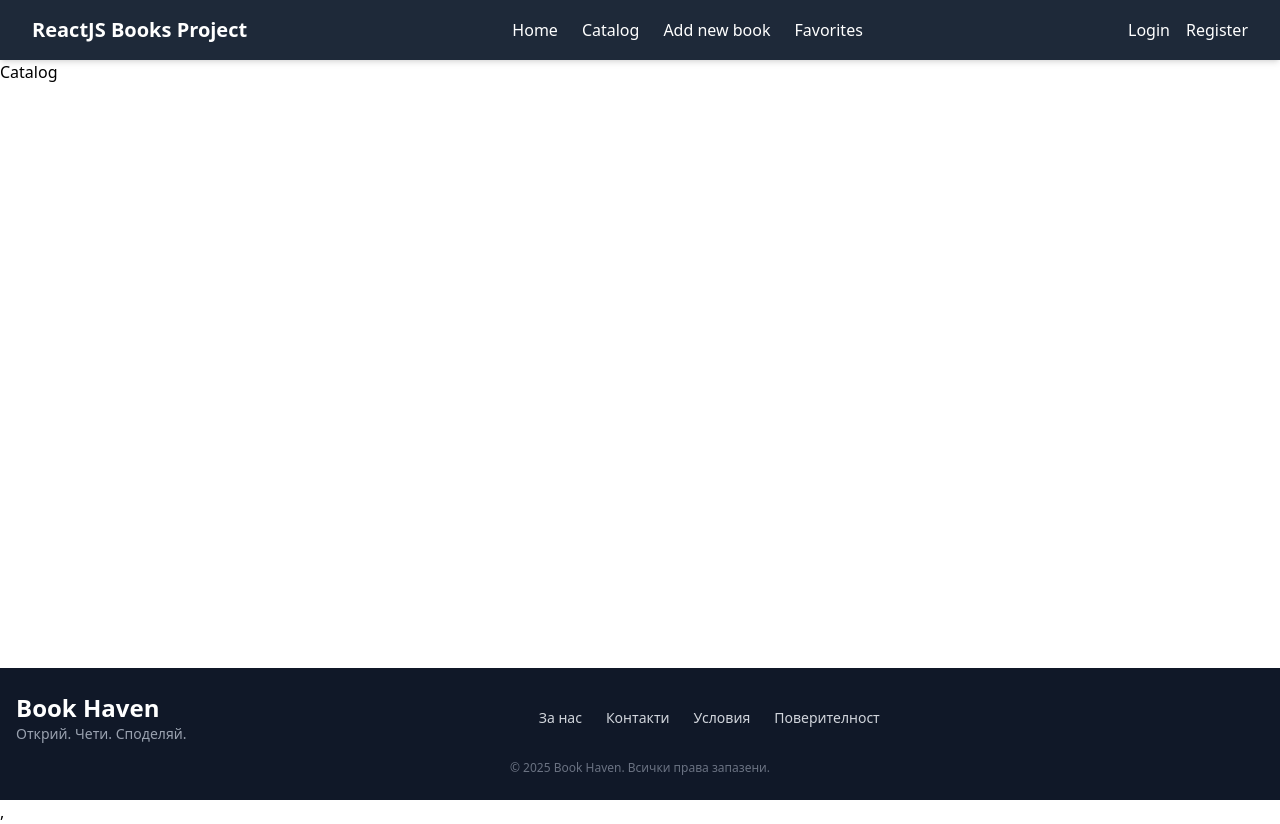
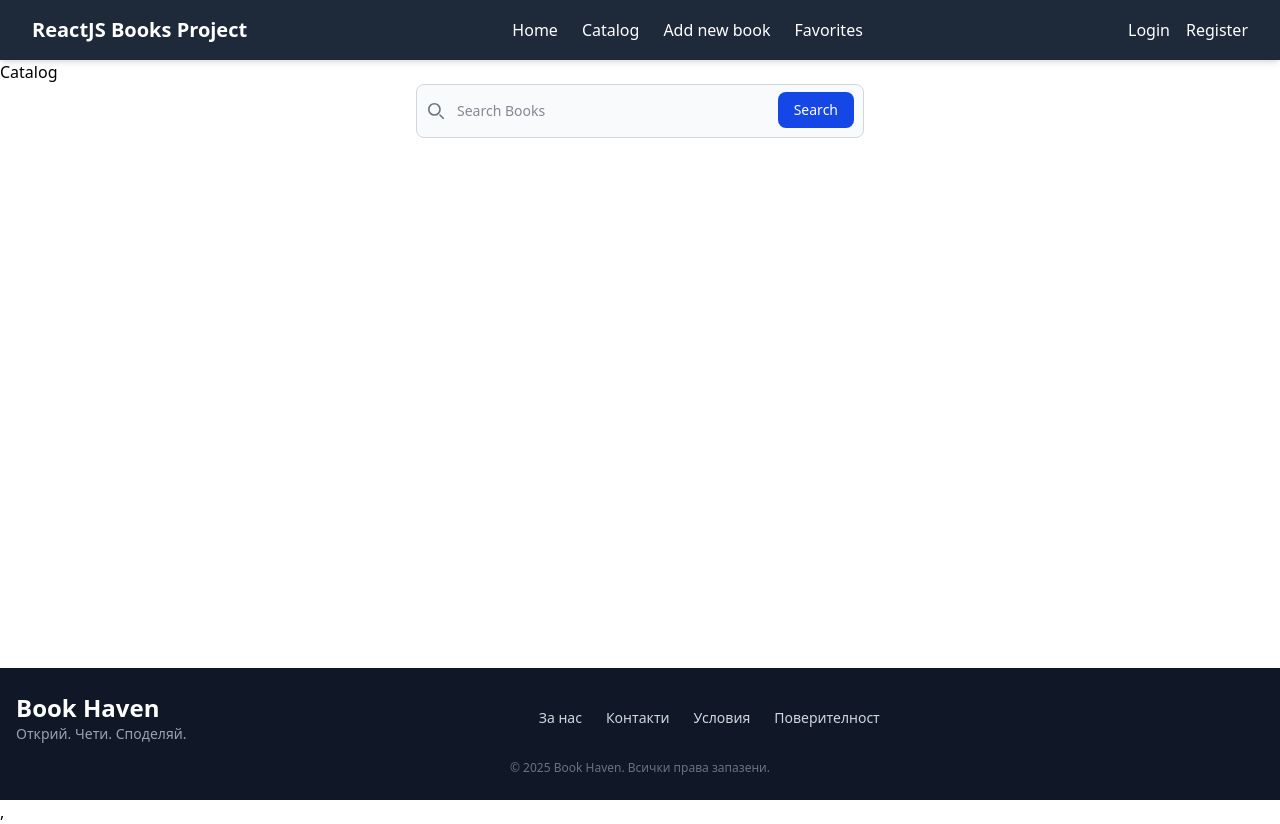
Before and after one commit to KrisZeynev/ReactJS_Books_Project, a React (Vite) app in the folder client/: page /catalog in a window 1280 px wide. Built offline with nearby package versions, Linux system fonts and the light colour scheme.

Commit message:
Add the search bar into the catalog page

```diff
--- a/client/src/components/books/Catalog.jsx
+++ b/client/src/components/books/Catalog.jsx
@@ -1,5 +1,10 @@
+import SearchBar from "../search-bar/SearchBar";
+
 export default function Catalog () {
     return (
+        <>
         <h1>Catalog</h1>
+        <SearchBar/>
+        </>
     )
 }
```
